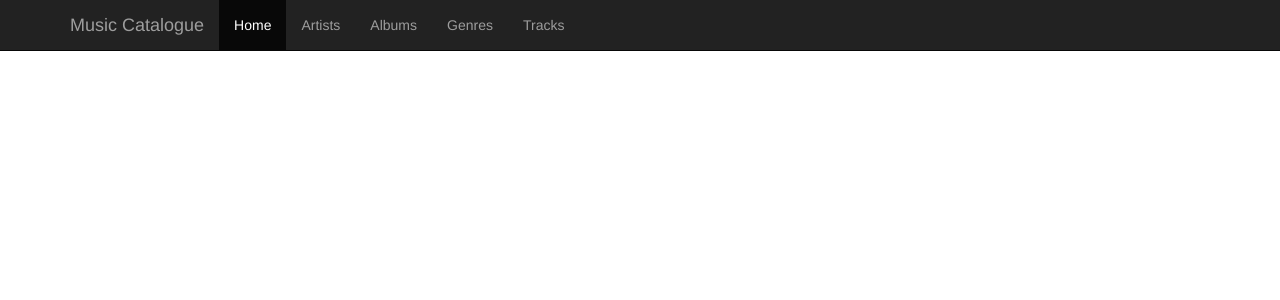
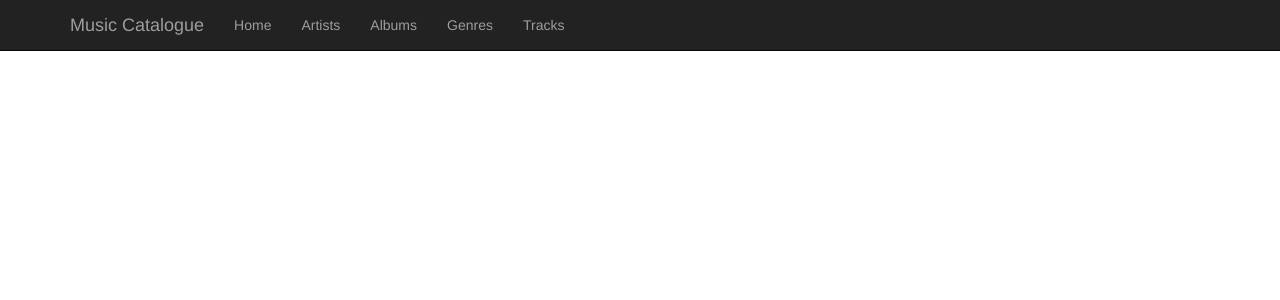
Before and after one commit to mcm377/set09103, a Flask app: page /albums/ in a window 1280 px wide. Shown: the top 300 px of the page. Run offline with Flask 2, Linux system fonts and the light colour scheme; some libraries are stand-ins or nearby versions.

Commit message:
Edited index.html removed active class from navbar home

```diff
--- a/coursework1/src/templates/header.html
+++ b/coursework1/src/templates/header.html
@@ -25,7 +25,7 @@
       </div>
       <div id="navbar" class="collapse navbar-collapse">
       <ul class="nav navbar-nav">
-        <li class="active"><a href="/">Home</a></li>
+        <li><a href="/">Home</a></li>
         <li><a href="/artists/">Artists</a></li>
         <li><a href="/albums/">Albums</a></li>
         <li><a href="/genres/">Genres</a></li>
```
